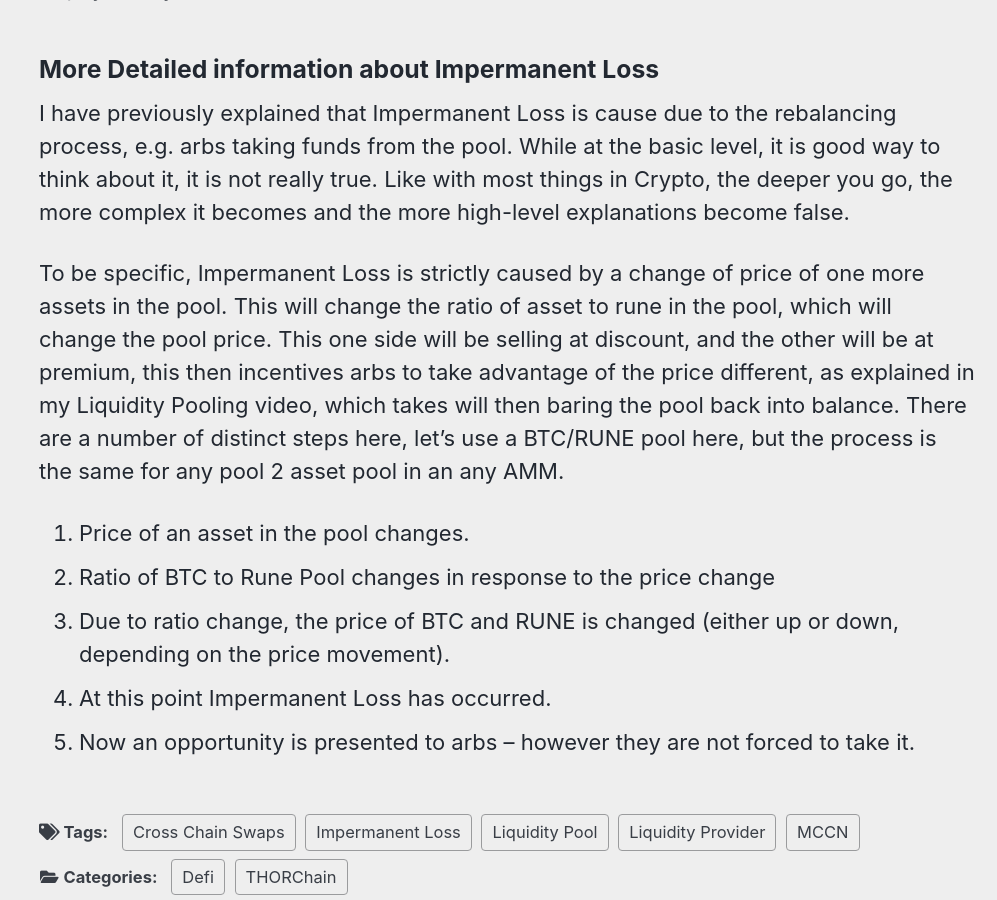
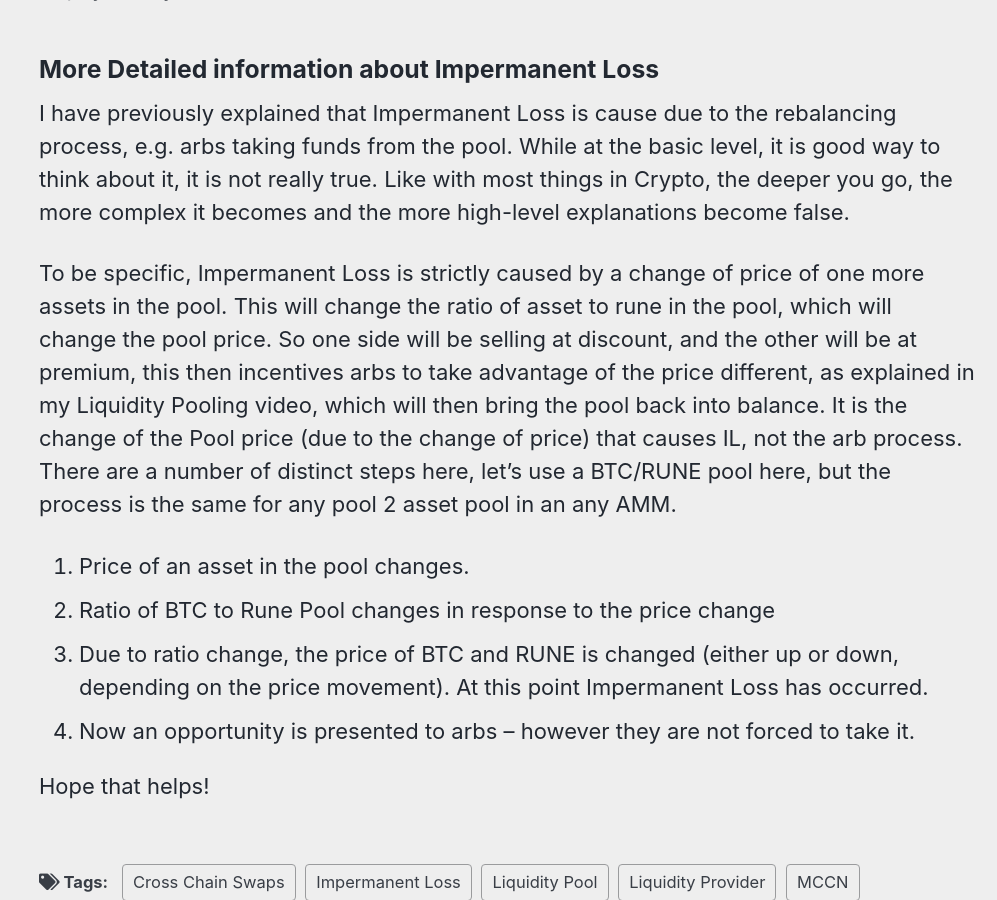
Before and after one commit to GrassRootsCrypto/GrassRootsCrypto.github.io, a Jekyll site: the page built from _posts/2021-04-29-IL-Protection.md, in a window 1280 px wide and 900 px high, scrolled down 1466 px. Shown: the whole window, without its empty margins (283-1280 px from the left). Built offline with Jekyll 4.4.1, drawn with Linux system fonts in a browser that asks for light colours; cached includes are drawn as plain includes.

Commit message:
Update and fix gamma

```diff
--- a/_posts/2021-04-29-IL-Protection.md
+++ b/_posts/2021-04-29-IL-Protection.md
@@ -28,11 +28,12 @@ THORChain works out from the asset amounts only. It can put a price on it as des
 ### More Detailed information about Impermanent Loss
 I have previously explained that Impermanent Loss is cause due to the rebalancing process, e.g. arbs taking funds from the pool. While at the basic level, it is good way to think about it, it is not really true. Like with most things in Crypto, the deeper you go, the more complex it becomes and the more high-level explanations become false.
 
-To be specific, Impermanent Loss is strictly caused by a change of price of one more assets in the pool. This will change the ratio of asset to rune in the pool, which will change the pool price. This one side will be selling at discount, and the other will be at premium, this then incentives arbs to take advantage of the price different, as explained in my Liquidity Pooling video, which takes will then baring the pool back into balance.
+To be specific, Impermanent Loss is strictly caused by a change of price of one more assets in the pool. This will change the ratio of asset to rune in the pool, which will change the pool price. So one side will be selling at discount, and the other will be at premium, this then incentives arbs to take advantage of the price different, as explained in my Liquidity Pooling video, which will then bring the pool back into balance. It is the change of the Pool price (due to the change of price) that causes IL, not the arb process.
 There are a number of distinct steps here, let’s use a BTC/RUNE pool here, but the process is the same for any pool 2 asset pool in an any AMM.
 
 1. Price of an asset in the pool changes.
 1. Ratio of BTC to Rune Pool changes in response to the price change
-1. Due to ratio change, the price of BTC and RUNE is changed (either up or down, depending on the price movement).
-1. At this point Impermanent Loss has occurred.
+1. Due to ratio change, the price of BTC and RUNE is changed (either up or down, depending on the price movement). At this point Impermanent Loss has occurred.
 1. Now an opportunity is presented to arbs – however they are not forced to take it.
+
+Hope that helps!
```
